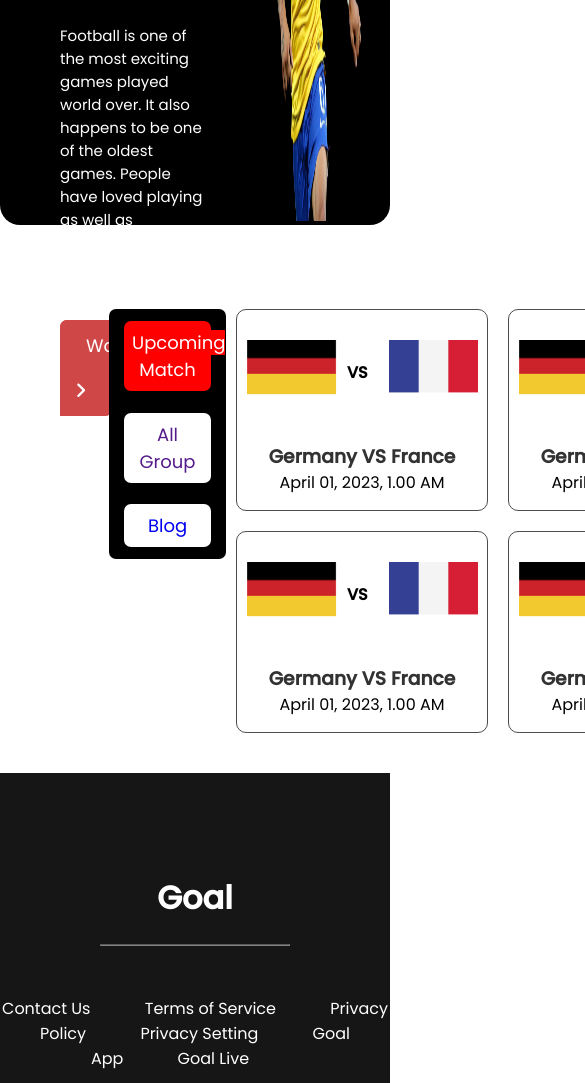
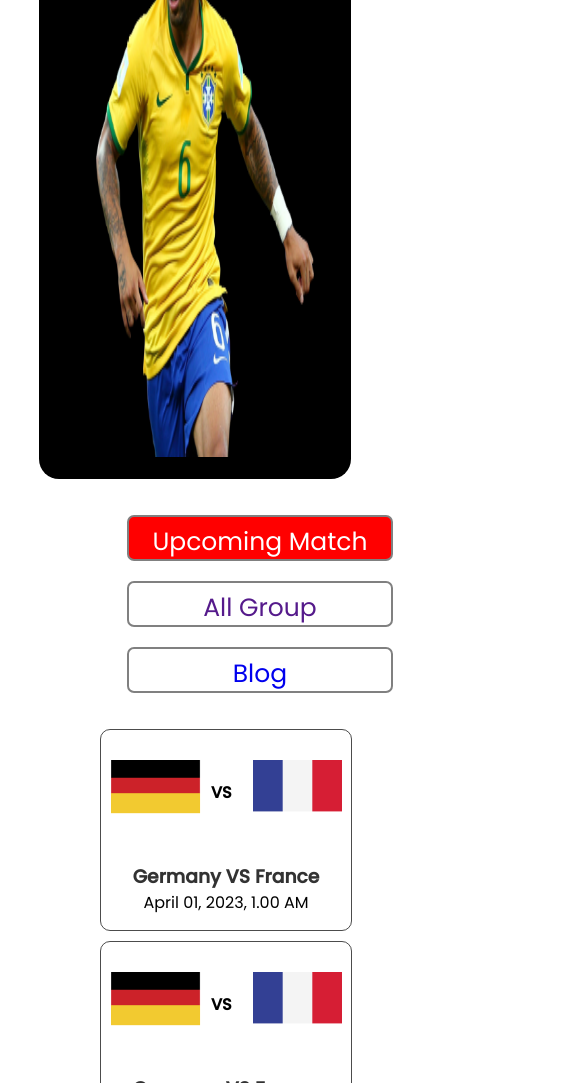
Before and after one commit to SharminAkter3/my-second-assignment, a plain HTML site: page Second-Website.html in a window 390 px wide. Shown: the part 535-1618 px from the top of the page, 585 px wide, since content can reach past the window. Drawn offline with Linux system fonts and the light colour scheme; a web font is replaced by a local one.

Commit message:
added-new-task

```diff
--- a/style.css
+++ b/style.css
@@ -325,12 +325,98 @@ footer hr {
      Mobile Device
 ---------------------- */
 
-@media only screen and (max-width: 688px) {
-    .header-section {
-        width: 100%;
+@media only screen and (max-width: 576px) {
+    .container {
+        margin-top: 30px;
+        height: 30%;
     }
 
+    .header-section {
+        width: 80%;
+        height: 50%;
+        display: flex;
+        flex-direction: column;
 
+
+    }
+
+    .header-text,
+    .header-image {
+        width: 100%;
+        height: 20%;
+        font-size: 20px;
+        margin: 5px 10px;
+        padding: 0;
+        text-align: center;
+    }
+
+    .second-section {
+        margin-bottom: 50px;
+        display: block;
+    }
+
+    .first-card,
+    #added-card {
+        background: none;
+        display: flex;
+        flex-direction: column;
+        justify-content: center;
+        align-items: center;
+    }
+
+    .first,
+    .second,
+    .third,
+    .added-first-link,
+    .added-link {
+        width: 250px;
+        height: 30px;
+        color: gray;
+        text-decoration: none;
+        background-color: white;
+        border-radius: 7px;
+        border: 2px solid gray;
+        font-size: 25px;
+        text-align: center;
+        padding: 6px;
+        margin-left: 200px;
+        margin-top: 10px;
+    }
+
+    .third,
+    .added-first-link {
+        color: white;
+        background-color: red;
+    }
+
+    .cards,
+    .match-section {
+        width: 30%;
+        display: grid;
+        margin-left: 100px;
+        margin-bottom: 20px;
+        grid-template-columns: repeat(1, 1fr);
+        grid-row-gap: 10px;
+        grid-column-gap: 0;
+    }
+
+    .footer-header {
+        width: 100%;
+        height: 100%;
+        font-size: 15px;
+        background-color: #161616;
+    }
+
+    .footer-text {
+        display: flex;
+        flex-direction: column;
+        justify-content: center;
+    }
+
+    .footer-link {
+        display: flex;
+        justify-content: center;
+    }
 
 }
 
```
